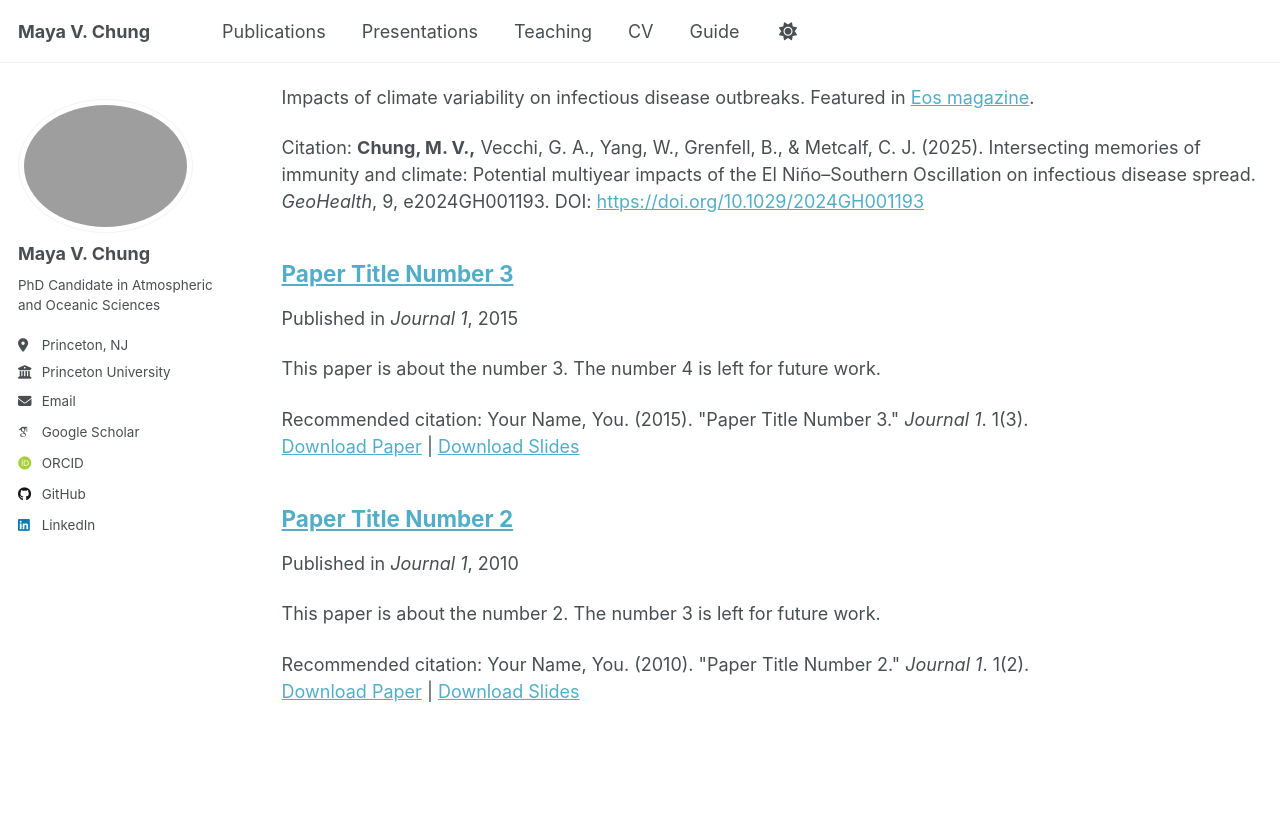
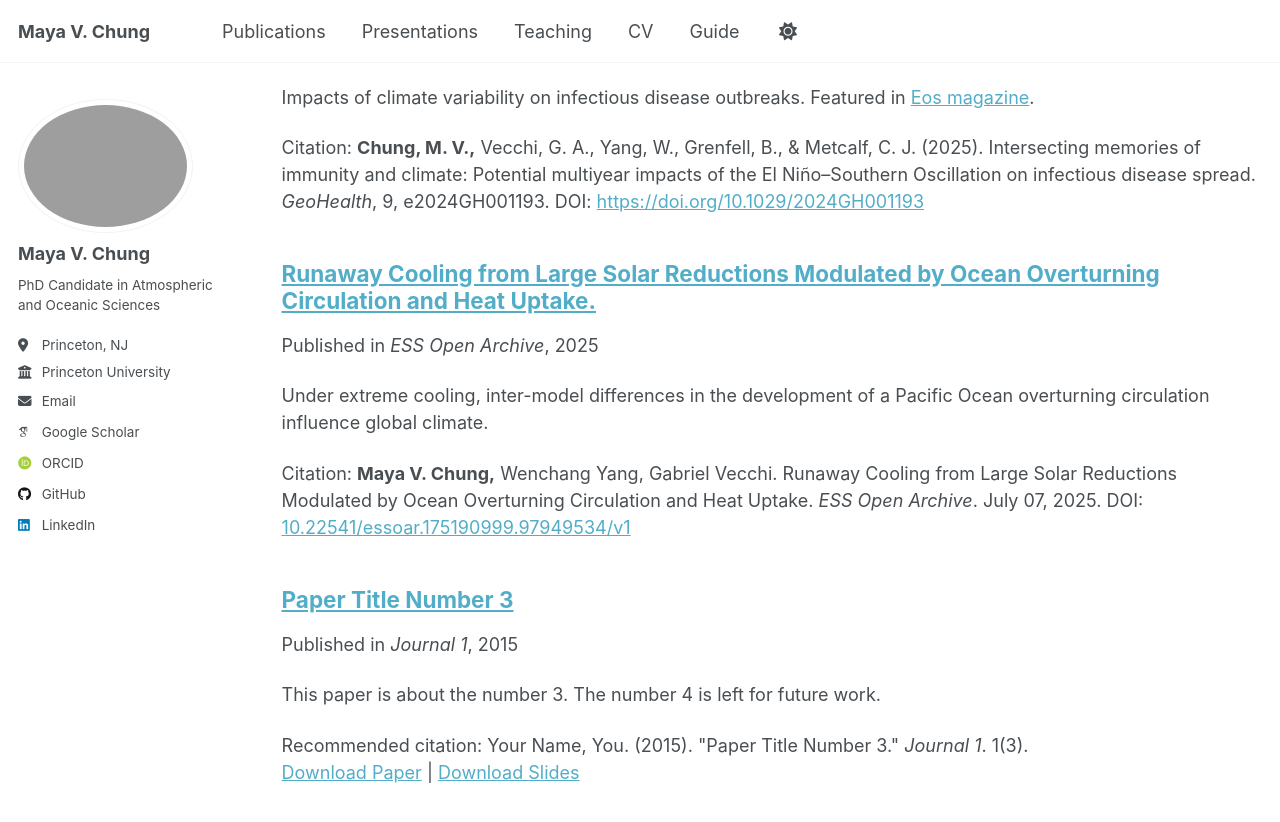
Before and after one commit to mayavchung/mayavchung.github.io, a Jekyll site: the page built from _pages/publications.html, in a window 1280 px wide and 900 px high, scrolled down 343 px. Shown: the top 822 px of the window. Built offline with Jekyll 4.4.1, drawn with Linux system fonts in a browser that asks for light colours; some web fonts are replaced; a script that is not in the unit is left out.

Commit message:
Update 2010-10-01-paper-title-number-2.md

```diff
--- a/_publications/2010-10-01-paper-title-number-2.md
+++ b/_publications/2010-10-01-paper-title-number-2.md
@@ -1,14 +1,14 @@
 ---
-title: "Paper Title Number 2"
+title: "Runaway Cooling from Large Solar Reductions Modulated by Ocean Overturning Circulation and Heat Uptake."
 collection: publications
 category: manuscripts
-permalink: /publication/2010-10-01-paper-title-number-2
-excerpt: 'This paper is about the number 2. The number 3 is left for future work.'
-date: 2010-10-01
-venue: 'Journal 1'
-slidesurl: 'http://academicpages.github.io/files/slides2.pdf'
-paperurl: 'http://academicpages.github.io/files/paper2.pdf'
-citation: 'Your Name, You. (2010). &quot;Paper Title Number 2.&quot; <i>Journal 1</i>. 1(2).'
+permalink: /publication/paper-enso-disease
+excerpt: 'Under extreme cooling, inter-model differences in the development of a Pacific Ocean overturning circulation influence global climate.
+
+
+Citation: **Maya V. Chung,** Wenchang Yang, Gabriel Vecchi. Runaway Cooling from Large Solar Reductions Modulated by Ocean Overturning Circulation and Heat Uptake. *ESS Open Archive*. July 07, 2025.
+DOI: [10.22541/essoar.175190999.97949534/v1](https://essopenarchive.org/doi/full/10.22541/essoar.175190999.97949534)'
+date: 2025-07-07
+venue: 'ESS Open Archive'
+
 ---
-
-The contents above will be part of a list of publications, if the user clicks the link for the publication than the contents of section will be rendered as a full page, allowing you to provide more information about the paper for the reader. When publications are displayed as a single page, the contents of the above "citation" field will automatically be included below this section in a smaller font.
```
